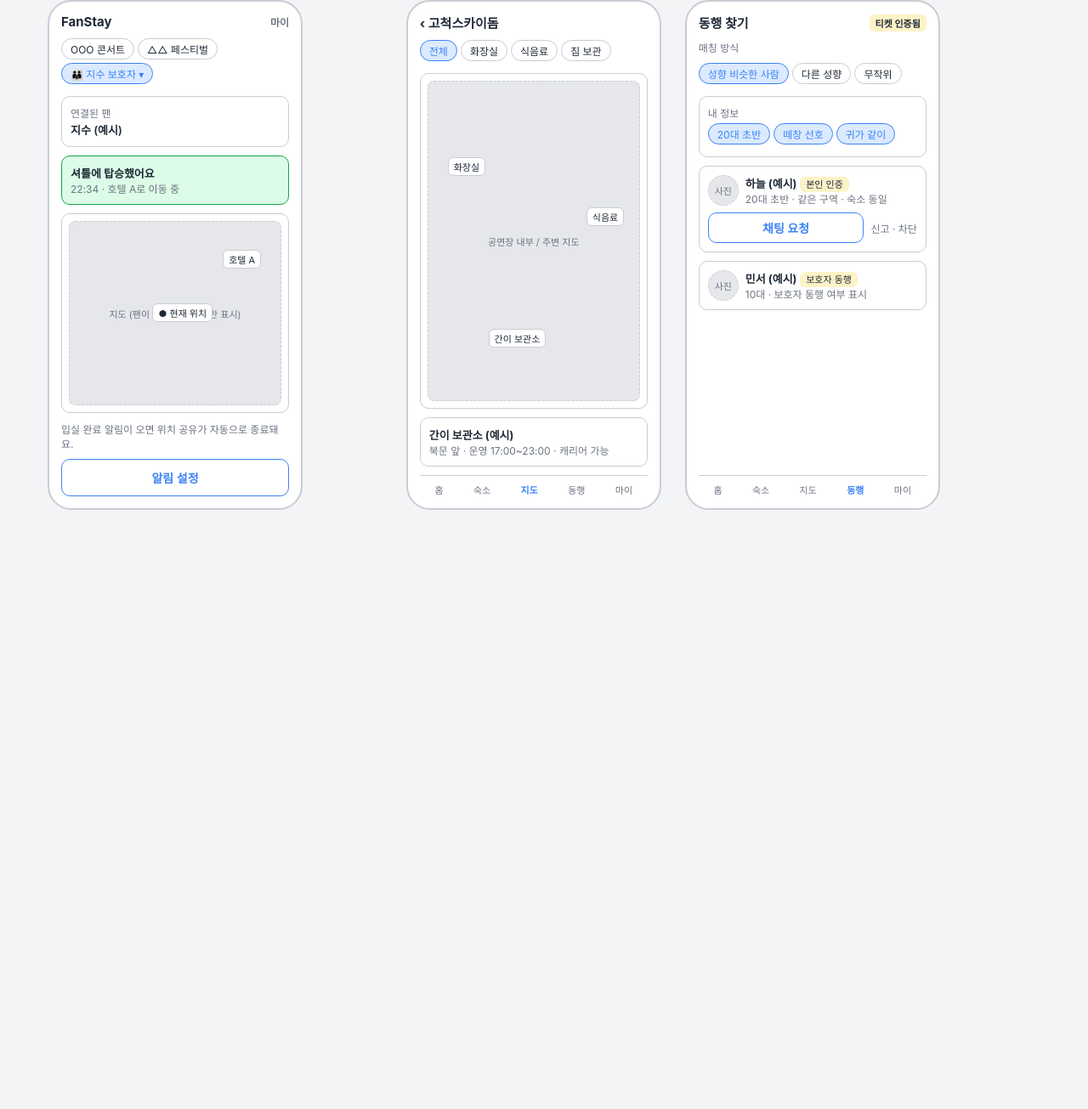
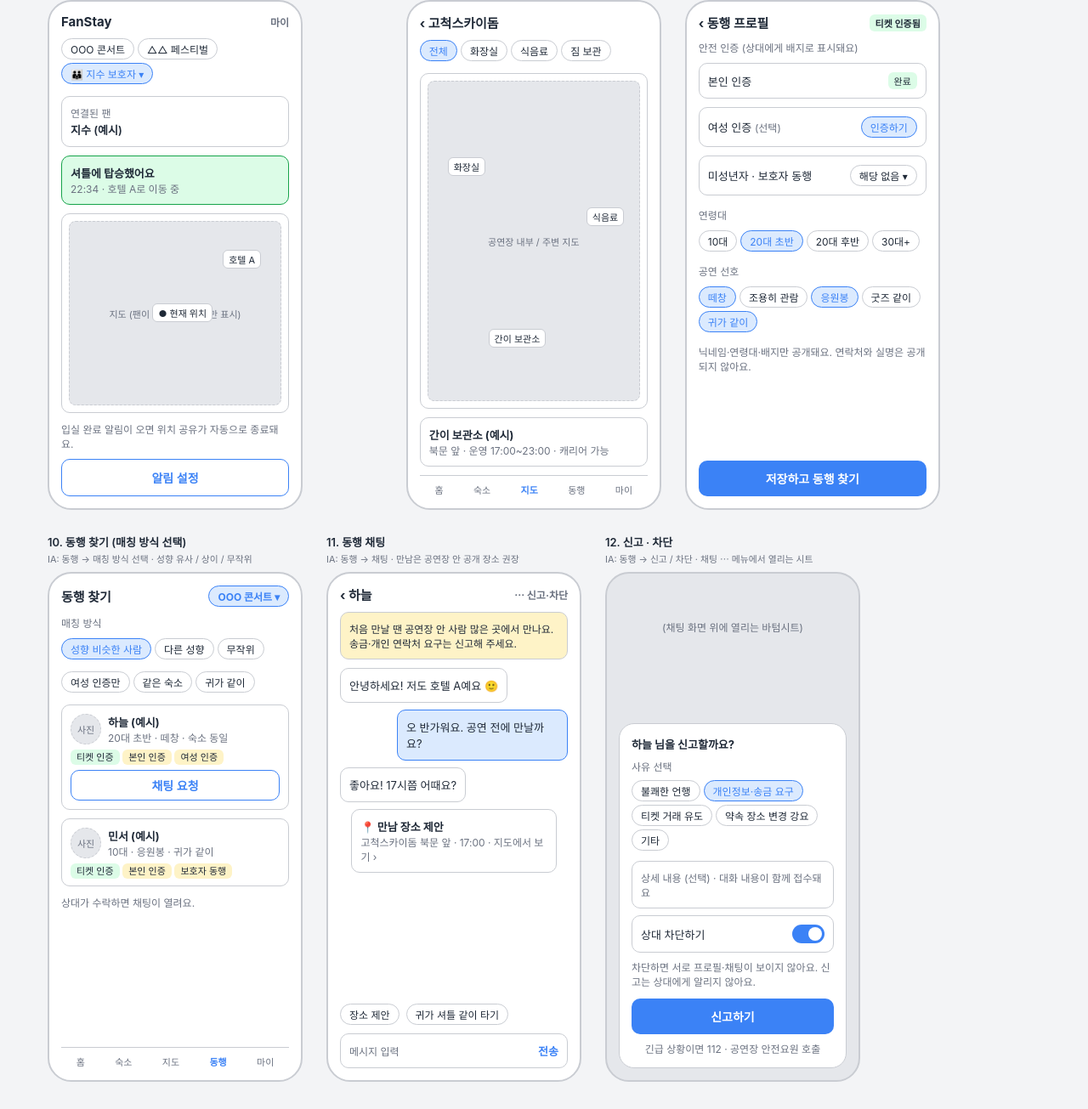
Before and after one commit to dear-my-sunday/fanstay, a plain HTML site: page wireframes/index.html in a window 1280 px wide. Shown: the part 1492-2797 px from the top of the page at 85% size. Before the commit the page ends 2148 px from the top, so only its background shows below. Drawn offline with Linux system fonts and the light colour scheme.

Commit message:
와이어프레임: 동행 매칭 흐름을 4개 화면으로 확장 (프로필·찾기·채팅·신고)
Co-Authored-By: Claude Opus 5.5 <noreply@anthropic.com>
Claude-Session: https://claude.ai/code/session_01Th9T5pMeXz8GuYPEmkUtKF

```diff
--- a/wireframes/index.html
+++ b/wireframes/index.html
@@ -50,7 +50,7 @@
 <body>
 <header>
   <h1>FanStay 와이어프레임 초안</h1>
-  <p>로파이 · MVP 핵심 9개 화면 · 문구와 데이터는 모두 예시입니다. 출처: docs/PRD.md, docs/IA.md</p>
+  <p>로파이 · MVP 핵심 12개 화면 · 문구와 데이터는 모두 예시입니다. 출처: docs/PRD.md, docs/IA.md</p>
 </header>
 
 <main class="grid">
@@ -219,27 +219,82 @@
     </div>
   </figure>
 
-  <!-- 7. 동행 매칭 -->
+  <!-- 9. 동행 프로필 등록 -->
   <figure>
-    <figcaption>9. 동행 매칭<small>IA: 동행 → 프로필/선호 → 매칭 방식 → 채팅 · 신고</small></figcaption>
+    <figcaption>9. 동행 프로필 · 안전 인증<small>IA: 동행 → 프로필/선호 등록 · PRD F7 (티켓 인증 사용자만)</small></figcaption>
     <div class="phone">
-      <div class="bar"><span>동행 찾기</span><span class="tag">티켓 인증됨</span></div>
+      <div class="bar"><span>‹ 동행 프로필</span><span class="tag" style="background:var(--ok-bg)">티켓 인증됨</span></div>
+      <div class="mute">안전 인증 (상대에게 배지로 표시돼요)</div>
+      <div class="box plain row"><span class="grow">본인 인증</span><span class="tag" style="background:var(--ok-bg)">완료</span></div>
+      <div class="box plain row"><span class="grow">여성 인증 <span class="mute">(선택)</span></span><span class="chip on" style="margin:0">인증하기</span></div>
+      <div class="box plain row"><span class="grow">미성년자 · 보호자 동행</span><span class="chip" style="margin:0">해당 없음 ▾</span></div>
+      <div class="mute" style="margin-top:4px">연령대</div>
+      <div><span class="chip">10대</span><span class="chip on">20대 초반</span><span class="chip">20대 후반</span><span class="chip">30대+</span></div>
+      <div class="mute">공연 선호</div>
+      <div><span class="chip on">떼창</span><span class="chip">조용히 관람</span><span class="chip on">응원봉</span><span class="chip">굿즈 같이</span><span class="chip on">귀가 같이</span></div>
+      <div class="mute">닉네임·연령대·배지만 공개돼요. 연락처와 실명은 공개되지 않아요.</div>
+      <div class="btn">저장하고 동행 찾기</div>
+    </div>
+  </figure>
+
+  <!-- 10. 동행 찾기 -->
+  <figure>
+    <figcaption>10. 동행 찾기 (매칭 방식 선택)<small>IA: 동행 → 매칭 방식 선택 · 성향 유사 / 상이 / 무작위</small></figcaption>
+    <div class="phone">
+      <div class="bar"><span>동행 찾기</span><span class="chip on" style="margin:0">OOO 콘서트 ▾</span></div>
       <div class="mute">매칭 방식</div>
       <div><span class="chip on">성향 비슷한 사람</span><span class="chip">다른 성향</span><span class="chip">무작위</span></div>
+      <div><span class="chip">여성 인증만</span><span class="chip">같은 숙소</span><span class="chip">귀가 같이</span></div>
       <div class="box plain">
-        <div class="mute">내 정보</div>
-        <div style="margin-top:4px"><span class="chip on">20대 초반</span><span class="chip on">떼창 선호</span><span class="chip on">귀가 같이</span></div>
+        <div class="row"><div class="img" style="width:36px;height:36px;border-radius:50%">사진</div>
+          <div class="grow"><b>하늘 (예시)</b><div class="mute">20대 초반 · 떼창 · 숙소 동일</div></div></div>
+        <div style="margin-top:6px"><span class="tag" style="background:var(--ok-bg)">티켓 인증</span> <span class="tag">본인 인증</span> <span class="tag">여성 인증</span></div>
+        <div class="btn ghost" style="padding:7px;margin-top:8px">채팅 요청</div>
       </div>
       <div class="box plain">
         <div class="row"><div class="img" style="width:36px;height:36px;border-radius:50%">사진</div>
-          <div class="grow"><b>하늘 (예시)</b> <span class="tag">본인 인증</span><div class="mute">20대 초반 · 같은 구역 · 숙소 동일</div></div></div>
-        <div class="row" style="margin-top:8px"><div class="btn ghost grow" style="padding:7px">채팅 요청</div><span class="mute">신고 · 차단</span></div>
+          <div class="grow"><b>민서 (예시)</b><div class="mute">10대 · 응원봉 · 귀가 같이</div></div></div>
+        <div style="margin-top:6px"><span class="tag" style="background:var(--ok-bg)">티켓 인증</span> <span class="tag">본인 인증</span> <span class="tag">보호자 동행</span></div>
       </div>
-      <div class="box plain">
-        <div class="row"><div class="img" style="width:36px;height:36px;border-radius:50%">사진</div>
-          <div class="grow"><b>민서 (예시)</b> <span class="tag">보호자 동행</span><div class="mute">10대 · 보호자 동행 여부 표시</div></div></div>
+      <div class="mute">상대가 수락하면 채팅이 열려요.</div>
+      <div class="tabs"><span>홈</span><span>숙소</span><span>지도</span><b>동행</b><span>마이</span></div>
+    </div>
+  </figure>
+
+  <!-- 11. 동행 채팅 -->
+  <figure>
+    <figcaption>11. 동행 채팅<small>IA: 동행 → 채팅 · 만남은 공연장 안 공개 장소 권장</small></figcaption>
+    <div class="phone">
+      <div class="bar"><span>‹ 하늘</span><span class="mute">⋯ 신고·차단</span></div>
+      <div class="box" style="background:var(--warn-bg);font-size:12px">처음 만날 땐 공연장 안 사람 많은 곳에서 만나요. 송금·개인 연락처 요구는 신고해 주세요.</div>
+      <div style="display:flex;flex-direction:column;gap:8px;flex:1">
+        <div class="box plain" style="align-self:flex-start;max-width:75%">안녕하세요! 저도 호텔 A예요 🙂</div>
+        <div class="box" style="align-self:flex-end;max-width:75%;background:var(--accent-bg);border-color:var(--accent)">오 반가워요. 공연 전에 만날까요?</div>
+        <div class="box plain" style="align-self:flex-start;max-width:75%">좋아요! 17시쯤 어때요?</div>
+        <div class="box plain" style="align-self:center;width:90%">
+          <b>📍 만남 장소 제안</b><div class="mute">고척스카이돔 북문 앞 · 17:00 · 지도에서 보기 ›</div>
+        </div>
       </div>
-      <div class="tabs"><span>홈</span><span>숙소</span><span>지도</span><b>동행</b><span>마이</span></div>
+      <div class="row"><span class="chip" style="margin:0">장소 제안</span><span class="chip" style="margin:0">귀가 셔틀 같이 타기</span></div>
+      <div class="box plain row"><span class="grow mute">메시지 입력</span><span style="color:var(--accent);font-weight:600">전송</span></div>
+    </div>
+  </figure>
+
+  <!-- 12. 신고 · 차단 -->
+  <figure>
+    <figcaption>12. 신고 · 차단<small>IA: 동행 → 신고 / 차단 · 채팅 ⋯ 메뉴에서 열리는 시트</small></figcaption>
+    <div class="phone" style="justify-content:flex-end;background:var(--fill)">
+      <div class="mute" style="text-align:center;margin-bottom:auto;margin-top:40px">(채팅 화면 위에 열리는 바텀시트)</div>
+      <div class="box plain" style="background:var(--phone);border-radius:18px;padding:14px;display:flex;flex-direction:column;gap:8px">
+        <b>하늘 님을 신고할까요?</b>
+        <div class="mute">사유 선택</div>
+        <div><span class="chip">불쾌한 언행</span><span class="chip on">개인정보·송금 요구</span><span class="chip">티켓 거래 유도</span><span class="chip">약속 장소 변경 강요</span><span class="chip">기타</span></div>
+        <div class="box plain mute">상세 내용 (선택) · 대화 내용이 함께 접수돼요</div>
+        <div class="box plain row"><span class="grow">상대 차단하기</span><span class="toggle"></span></div>
+        <div class="mute">차단하면 서로 프로필·채팅이 보이지 않아요. 신고는 상대에게 알리지 않아요.</div>
+        <div class="btn" style="margin-top:4px">신고하기</div>
+        <div class="mute" style="text-align:center">긴급 상황이면 112 · 공연장 안전요원 호출</div>
+      </div>
     </div>
   </figure>
 
```
